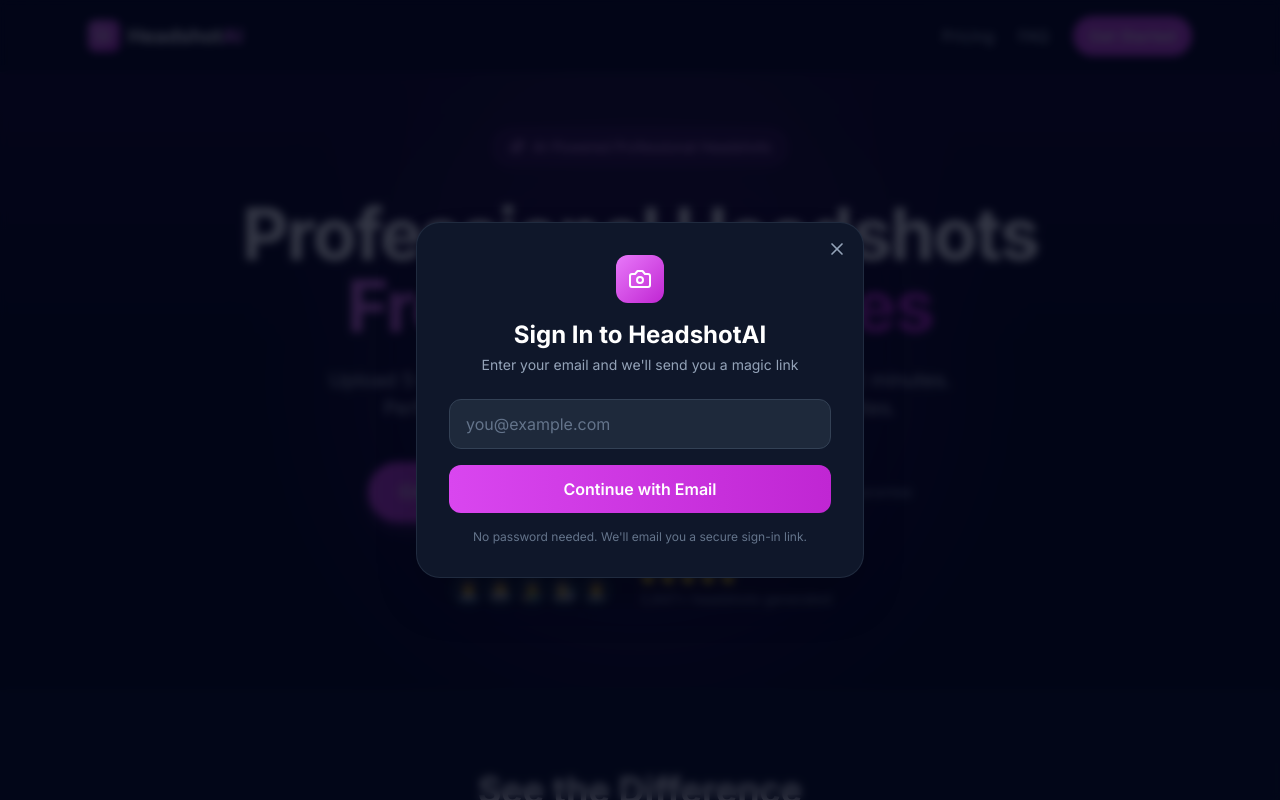
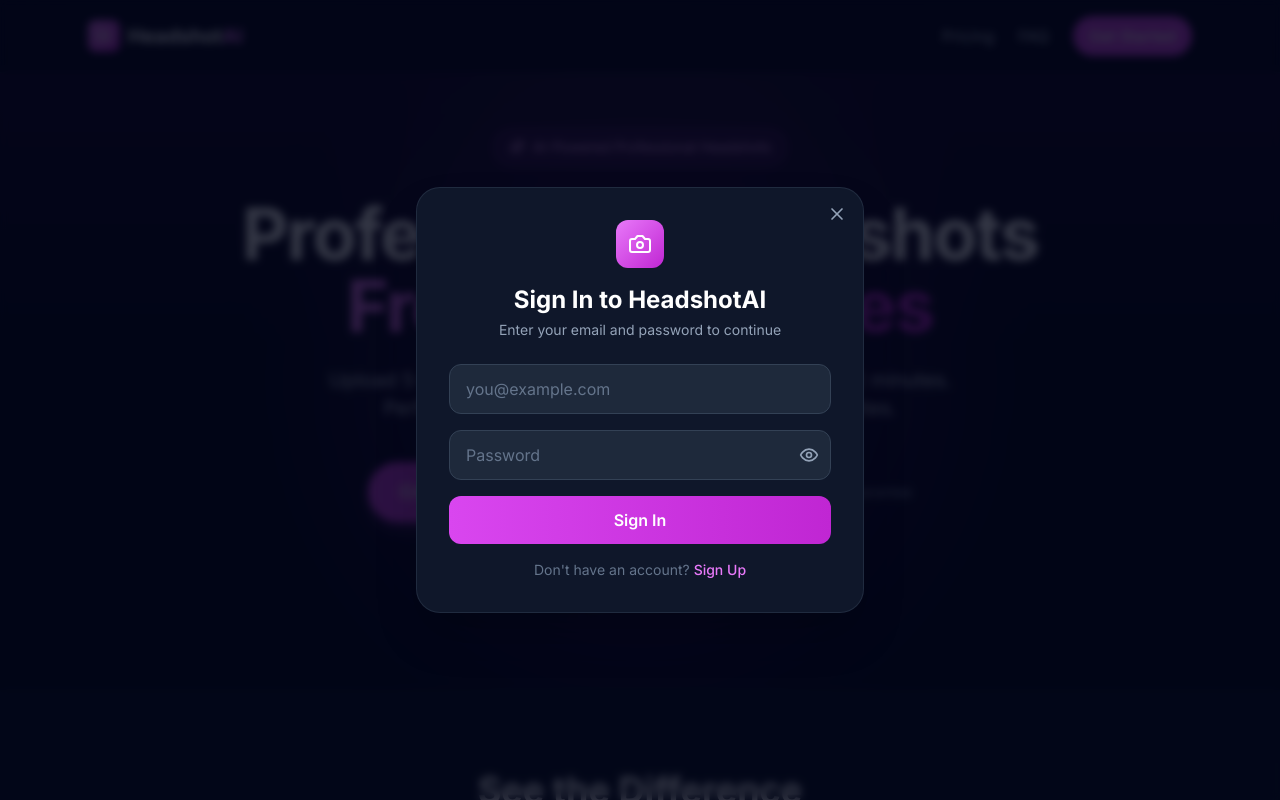
Before and after one commit to Craxcyman99/Headshot-Ai, a Next.js app: page / in a window 1280 px wide. Both pictures are taken after a click on the button "Get Started". Shown: the top 800 px of the page. Built offline with nearby package versions, Linux system fonts and the light colour scheme; no server answers.

Commit message:
Switch to email+password auth

```diff
--- a/src/app/page.tsx
+++ b/src/app/page.tsx
@@ -1,7 +1,7 @@
 'use client';
 
 import { motion, AnimatePresence } from 'framer-motion';
-import { Camera, Sparkles, Download, Clock, Shield, Zap, Star, ChevronRight, X, Loader2, Mail } from 'lucide-react';
+import { Camera, Sparkles, Download, Clock, Shield, Zap, Star, ChevronRight, X, Loader2, Mail, Eye, EyeOff } from 'lucide-react';
 import { useState, useEffect } from 'react';
 import { useSearchParams } from 'next/navigation';
 import { Suspense } from 'react';
@@ -29,8 +29,11 @@
 
 function AuthModal({ isOpen, onClose, redirectTo }: { isOpen: boolean; onClose: () => void; redirectTo?: string }) {
   const [email, setEmail] = useState('');
+  const [password, setPassword] = useState('');
+  const [showPassword, setShowPassword] = useState(false);
+  const [mode, setMode] = useState<'signin' | 'signup'>('signin');
   const [loading, setLoading] = useState(false);
-  const [sent, setSent] = useState(false);
+  const [confirmEmail, setConfirmEmail] = useState(false);
   const [error, setError] = useState<string | null>(null);
 
   const handleSubmit = async (e: React.FormEvent) => {
@@ -40,18 +43,39 @@
 
     try {
       const supabase = createSupabaseBrowserClient();
-      const callbackUrl = `${window.location.origin}/auth/callback${redirectTo ? `?next=${encodeURIComponent(redirectTo)}` : ''}`;
-      const { error } = await supabase.auth.signInWithOtp({
-        email,
-        options: { emailRedirectTo: callbackUrl },
-      });
-      if (error) throw error;
-      setSent(true);
+
+      if (mode === 'signup') {
+        if (password.length < 6) {
+          throw new Error('Password must be at least 6 characters.');
+        }
+        const callbackUrl = `${window.location.origin}/auth/callback${redirectTo ? `?next=${encodeURIComponent(redirectTo)}` : ''}`;
+        const { error } = await supabase.auth.signUp({
+          email,
+          password,
+          options: { emailRedirectTo: callbackUrl },
+        });
+        if (error) throw error;
+        setConfirmEmail(true);
+      } else {
+        const { error } = await supabase.auth.signInWithPassword({
+          email,
+          password,
+        });
+        if (error) throw error;
+        // Successful sign-in — redirect
+        window.location.href = redirectTo || '/dashboard';
+      }
     } catch (err: any) {
       setError(err.message || 'Something went wrong. Please try again.');
     } finally {
       setLoading(false);
     }
+  };
+
+  const switchMode = () => {
+    setMode(mode === 'signin' ? 'signup' : 'signin');
+    setError(null);
+    setConfirmEmail(false);
   };
 
   if (!isOpen) return null;
@@ -76,15 +100,21 @@
             <X className="w-5 h-5" />
           </button>
 
-          {sent ? (
+          {confirmEmail ? (
             <div className="text-center py-4">
               <div className="w-16 h-16 rounded-full bg-brand-500/10 flex items-center justify-center mx-auto mb-4">
                 <Mail className="w-8 h-8 text-brand-400" />
               </div>
-              <h2 className="text-2xl font-display font-bold mb-2">Check Your Email</h2>
-              <p className="text-dark-300 mb-1">We sent a magic link to</p>
+              <h2 className="text-2xl font-display font-bold mb-2">Confirm Your Email</h2>
+              <p className="text-dark-300 mb-1">We sent a confirmation link to</p>
               <p className="font-semibold text-white mb-4">{email}</p>
-              <p className="text-dark-400 text-sm">Click the link in your email to sign in. Check spam if you don't see it.</p>
+              <p className="text-dark-400 text-sm mb-6">Click the link in your email to activate your account, then come back and sign in.</p>
+              <button
+                onClick={() => { setConfirmEmail(false); setMode('signin'); setPassword(''); }}
+                className="px-6 py-2.5 bg-dark-800 hover:bg-dark-700 border border-dark-700 rounded-xl font-medium transition text-sm"
+              >
+                Back to Sign In
+              </button>
             </div>
           ) : (
             <>
@@ -92,8 +122,12 @@
                 <div className="w-12 h-12 rounded-xl bg-gradient-to-br from-brand-400 to-brand-600 flex items-center justify-center mx-auto mb-4">
                   <Camera className="w-6 h-6 text-white" />
                 </div>
-                <h2 className="text-2xl font-display font-bold mb-1">Sign In to HeadshotAI</h2>
-                <p className="text-dark-400 text-sm">Enter your email and we'll send you a magic link</p>
+                <h2 className="text-2xl font-display font-bold mb-1">
+                  {mode === 'signin' ? 'Sign In to HeadshotAI' : 'Create Your Account'}
+                </h2>
+                <p className="text-dark-400 text-sm">
+                  {mode === 'signin' ? 'Enter your email and password to continue' : 'Sign up to get started with your headshots'}
+                </p>
               </div>
 
               <form onSubmit={handleSubmit} className="space-y-4">
@@ -108,6 +142,25 @@
                   />
                 </div>
 
+                <div className="relative">
+                  <input
+                    type={showPassword ? 'text' : 'password'}
+                    required
+                    minLength={6}
+                    value={password}
+                    onChange={e => setPassword(e.target.value)}
+                    placeholder={mode === 'signup' ? 'Create a password (min 6 chars)' : 'Password'}
+                    className="w-full px-4 py-3 rounded-xl bg-dark-800 border border-dark-700 focus:border-brand-500 focus:ring-2 focus:ring-brand-500/20 outline-none transition text-white placeholder-dark-500 pr-12"
+                  />
+                  <button
+                    type="button"
+                    onClick={() => setShowPassword(!showPassword)}
+                    className="absolute right-3 top-1/2 -translate-y-1/2 text-dark-400 hover:text-dark-200 transition"
+                  >
+                    {showPassword ? <EyeOff className="w-5 h-5" /> : <Eye className="w-5 h-5" />}
+                  </button>
+                </div>
+
                 {error && (
                   <p className="text-red-400 text-sm text-center">{error}</p>
                 )}
@@ -118,15 +171,19 @@
                   className="w-full px-6 py-3 bg-gradient-to-r from-brand-500 to-brand-600 hover:from-brand-400 hover:to-brand-500 disabled:opacity-50 rounded-xl font-semibold transition-all flex items-center justify-center gap-2"
                 >
                   {loading ? (
-                    <><Loader2 className="w-4 h-4 animate-spin" /> Sending...</>
+                    <><Loader2 className="w-4 h-4 animate-spin" /> {mode === 'signin' ? 'Signing in...' : 'Creating account...'}</>
                   ) : (
-                    'Continue with Email'
+                    mode === 'signin' ? 'Sign In' : 'Create Account'
                   )}
                 </button>
               </form>
 
-              <p className="text-dark-500 text-xs text-center mt-4">
-                No password needed. We'll email you a secure sign-in link.
+              <p className="text-dark-500 text-sm text-center mt-4">
+                {mode === 'signin' ? (
+                  <>Don&apos;t have an account?{' '}<button onClick={switchMode} className="text-brand-400 hover:text-brand-300 font-medium transition">Sign Up</button></>
+                ) : (
+                  <>Already have an account?{' '}<button onClick={switchMode} className="text-brand-400 hover:text-brand-300 font-medium transition">Sign In</button></>
+                )}
               </p>
             </>
           )}
--- a/src/lib/supabase.ts
+++ b/src/lib/supabase.ts
@@ -71,13 +71,24 @@
   return user;
 }
 
-export async function signInWithEmail(email: string) {
+export async function signUp(email: string, password: string) {
   const supabase = createSupabaseBrowserClient();
-  const { data, error } = await supabase.auth.signInWithOtp({
+  const { data, error } = await supabase.auth.signUp({
     email,
+    password,
     options: {
       emailRedirectTo: `${process.env.NEXT_PUBLIC_APP_URL}/auth/callback`,
     },
+  });
+  if (error) throw error;
+  return data;
+}
+
+export async function signIn(email: string, password: string) {
+  const supabase = createSupabaseBrowserClient();
+  const { data, error } = await supabase.auth.signInWithPassword({
+    email,
+    password,
   });
   if (error) throw error;
   return data;
```
